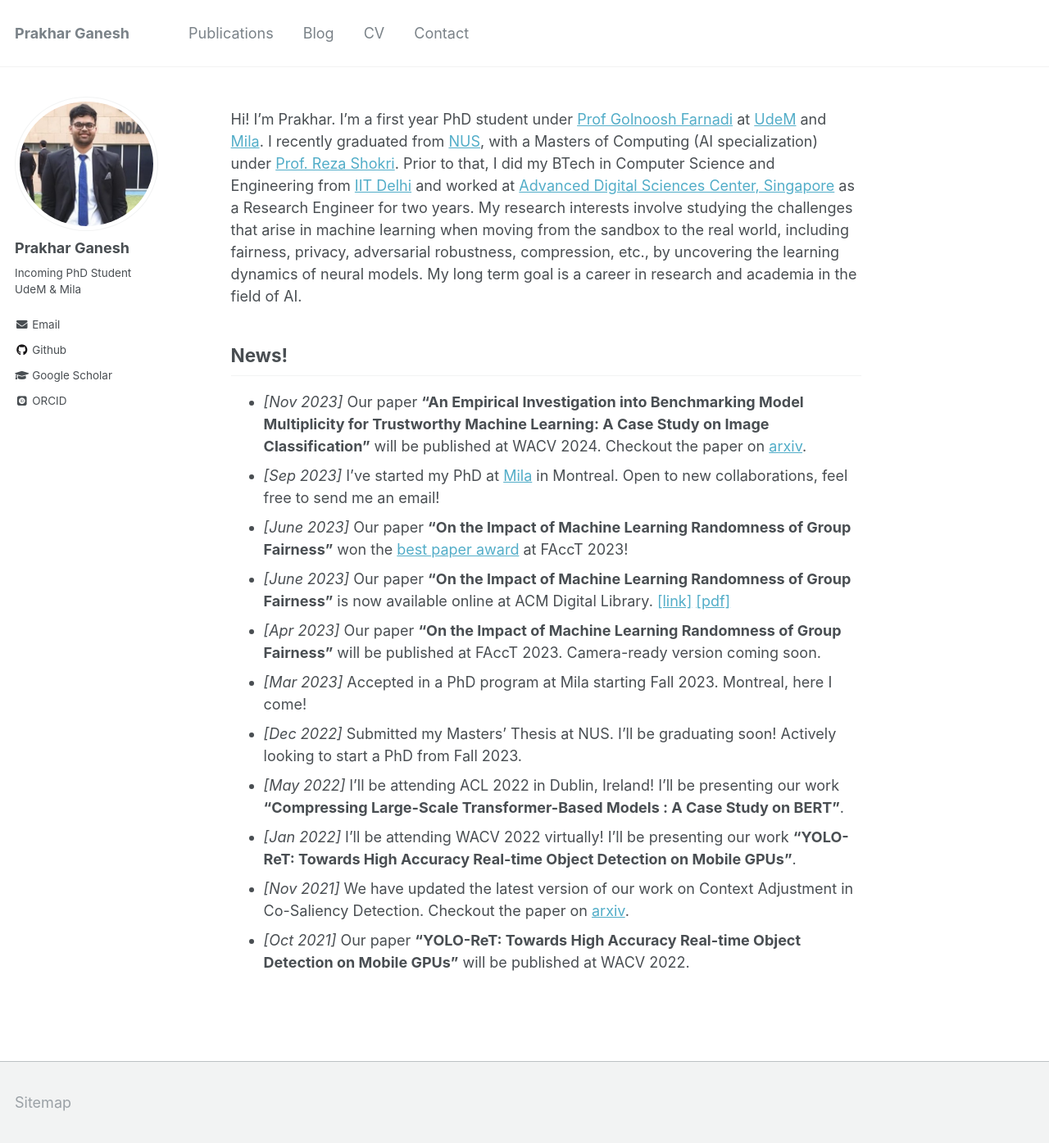
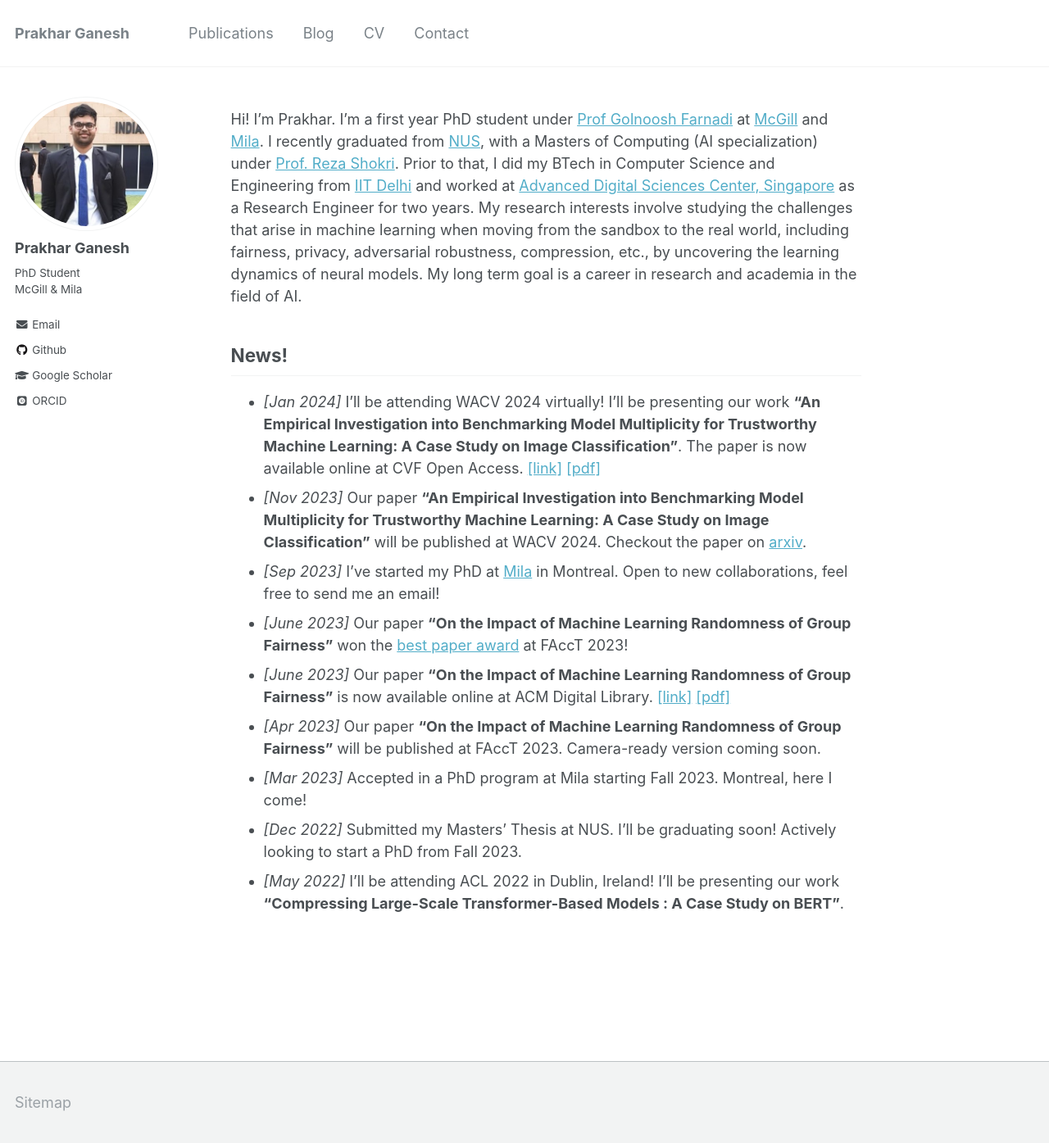
Before and after one commit to prakharg24/prakharg24.github.io, a Jekyll site: the page built from _pages/about.md, in a window 1280 px wide and 1395 px high. Shown: the whole window at 82% size. Built offline with Jekyll 4.4.1, drawn with Linux system fonts in a browser that asks for light colours; some web fonts are replaced.

Commit message:
mcgill update

```diff
--- a/_config.yml
+++ b/_config.yml
@@ -82,7 +82,7 @@ analytics:
 author:
   name             : "Prakhar Ganesh"
   avatar           : "profile.png"
-  bio              : "Incoming PhD Student <br> UdeM & Mila"
+  bio              : "PhD Student <br> McGill & Mila"
   location         :
   employer         :
   pubmed           :
--- a/_pages/about.md
+++ b/_pages/about.md
@@ -8,10 +8,11 @@ redirect_from:
   - /about.html
 ---
 
-Hi! I’m Prakhar. I'm a first year PhD student under [Prof Golnoosh Farnadi](https://gfarnadi.github.io/) at [UdeM](https://www.umontreal.ca/) and [Mila](https://mila.quebec/en/). I recently graduated from [NUS](https://www.comp.nus.edu.sg/){:target="_blank"}, with a Masters of Computing (AI specialization) under [Prof. Reza Shokri](https://www.comp.nus.edu.sg/~reza/){:target="_blank"}. Prior to that, I did my BTech in Computer Science and Engineering from [IIT Delhi](https://www.cse.iitd.ernet.in/){:target="_blank"} and worked at [Advanced Digital Sciences Center, Singapore](https://adsc.illinois.edu/){:target="_blank"} as a Research Engineer for two years. My research interests involve studying the challenges that arise in machine learning when moving from the sandbox to the real world, including fairness, privacy, adversarial robustness, compression, etc., by uncovering the learning dynamics of neural models. My long term goal is a career in research and academia in the field of AI.
+Hi! I’m Prakhar. I'm a first year PhD student under [Prof Golnoosh Farnadi](https://gfarnadi.github.io/) at [McGill](https://www.cs.mcgill.ca/) and [Mila](https://mila.quebec/en/). I recently graduated from [NUS](https://www.comp.nus.edu.sg/){:target="_blank"}, with a Masters of Computing (AI specialization) under [Prof. Reza Shokri](https://www.comp.nus.edu.sg/~reza/){:target="_blank"}. Prior to that, I did my BTech in Computer Science and Engineering from [IIT Delhi](https://www.cse.iitd.ernet.in/){:target="_blank"} and worked at [Advanced Digital Sciences Center, Singapore](https://adsc.illinois.edu/){:target="_blank"} as a Research Engineer for two years. My research interests involve studying the challenges that arise in machine learning when moving from the sandbox to the real world, including fairness, privacy, adversarial robustness, compression, etc., by uncovering the learning dynamics of neural models. My long term goal is a career in research and academia in the field of AI.
 
 News!
 ------
+* _[Jan 2024]_ I'll be attending WACV 2024 virtually! I'll be presenting our work **"An Empirical Investigation into Benchmarking Model Multiplicity for Trustworthy Machine Learning: A Case Study on Image Classification"**. The paper is now available online at CVF Open Access. [\[link\]](https://openaccess.thecvf.com/content/WACV2024/html/Ganesh_An_Empirical_Investigation_Into_Benchmarking_Model_Multiplicity_for_Trustworthy_Machine_WACV_2024_paper.html){:target="_blank"} [\[pdf\]](http://prakharg24.github.io/files/multiplicity_benchmark.pdf){:target="_blank"}
 * _[Nov 2023]_ Our paper **"An Empirical Investigation into Benchmarking Model Multiplicity for Trustworthy Machine Learning: A Case Study on Image Classification"** will be published at WACV 2024. Checkout the paper on [arxiv](https://arxiv.org/abs/2311.14859){:target="_blank"}.
 * _[Sep 2023]_ I've started my PhD at [Mila](https://mila.quebec/en/) in Montreal. Open to new collaborations, feel free to send me an email!
 * _[June 2023]_ Our paper **"On the Impact of Machine Learning Randomness of Group Fairness"** won the [best paper award](https://twitter.com/FAccTConference/status/1668334064653434881) at FAccT 2023!
@@ -20,9 +21,9 @@ News!
 * _[Mar 2023]_ Accepted in a PhD program at Mila starting Fall 2023. Montreal, here I come!
 * _[Dec 2022]_ Submitted my Masters' Thesis at NUS. I'll be graduating soon! Actively looking to start a PhD from Fall 2023.
 * _[May 2022]_ I'll be attending ACL 2022 in Dublin, Ireland! I'll be presenting our work **"Compressing Large-Scale Transformer-Based Models : A Case Study on BERT"**.
-* _[Jan 2022]_ I'll be attending WACV 2022 virtually! I'll be presenting our work **"YOLO-ReT: Towards High Accuracy Real-time Object Detection on Mobile GPUs"**.
-* _[Nov 2021]_ We have updated the latest version of our work on Context Adjustment in Co-Saliency Detection. Checkout the paper on [arxiv](https://arxiv.org/abs/2108.02093){:target="_blank"}.
-* _[Oct 2021]_ Our paper **"YOLO-ReT: Towards High Accuracy Real-time Object Detection on Mobile GPUs"** will be published at WACV 2022.
+<!-- * _[Jan 2022]_ I'll be attending WACV 2022 virtually! I'll be presenting our work **"YOLO-ReT: Towards High Accuracy Real-time Object Detection on Mobile GPUs"**. -->
+<!-- * _[Nov 2021]_ We have updated the latest version of our work on Context Adjustment in Co-Saliency Detection. Checkout the paper on [arxiv](https://arxiv.org/abs/2108.02093){:target="_blank"}. -->
+<!-- * _[Oct 2021]_ Our paper **"YOLO-ReT: Towards High Accuracy Real-time Object Detection on Mobile GPUs"** will be published at WACV 2022. -->
 <!-- * _[Sep 2021]_ Our paper **"Compressing Large-Scale Transformer-Based Models : A Case Study on BERT"** is now available online at The MIT Press. [\[link\]](https://direct.mit.edu/tacl/article/doi/10.1162/tacl_a_00413/107387/Compressing-Large-Scale-Transformer-Based-Models-A){:target="_blank"} [\[pdf\]](http://prakharg24.github.io/files/bert_compression.pdf){:target="_blank"} -->
 <!-- * _[Sep 2021]_ Our paper **"HiKonv: High Throughput Quantized Convolution With Novel Bit-wise Management And Computation"** will be published at ASP DAC 2022. -->
 <!-- * _[June 2021]_ I'll be joining **NUS MComp (AI specialization)** program in August 2021. -->
```
Also changed, not shown: _pages/publications.md (+1 -1 lines), 3 other files.
